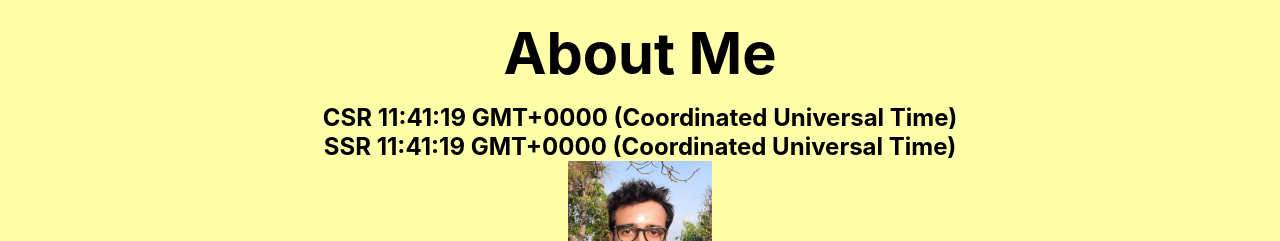
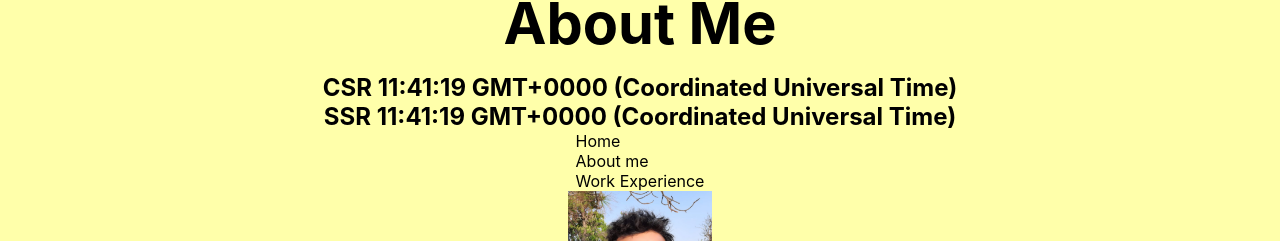
Before and after one commit to tshrv/nextjs-blog, a Next.js app: page /about in a window 1280 px wide. Shown: the part 272-513 px from the top of the page. Built offline with nearby package versions, Linux system fonts and the light colour scheme.

Commit message:
Revert "navigation component"
This reverts commit 2fa0b26c97fe3564e50c1bf76ff5d4fb521b3328.

```diff
--- a/pages/about/index.jsx
+++ b/pages/about/index.jsx
@@ -3,12 +3,10 @@ import Link from 'next/link'
 import Image from 'next/image'
 import Head from 'next/head'
 import Layout from '../../components/layout'
-import Navigation from '../../components/navigation'
 
 export default function About(props) {
     return (
       <Layout>
-        <Navigation/>
         <div className={styles.container}>
           <Head>
             <title>About TS</title>
@@ -16,6 +14,11 @@ export default function About(props) {
           <h1 className={styles.title}>About Me</h1>
           <h2>CSR {getTimestamp()}</h2>
           <h2>SSR {props.server_side_timestamp}</h2>
+          <ul>
+            <li><Link href='/'>Home</Link></li>
+            <li><Link href='/about'>About me</Link></li>
+            <li><Link href='/about/work'>Work Experience</Link></li>
+          </ul>
           <Image
             src="/images/profile.jpeg" // Route of the image file
             height={144} // Desired size with correct aspect ratio
```
Also changed, not shown: pages/about/work.jsx (+6 -2 lines), pages/index.jsx (+5 -2 lines).
